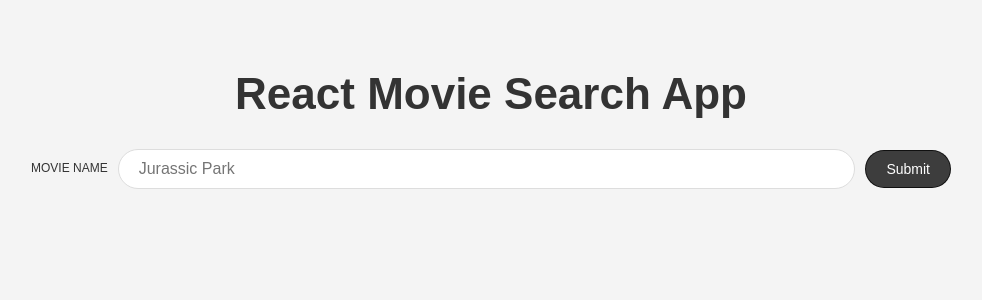
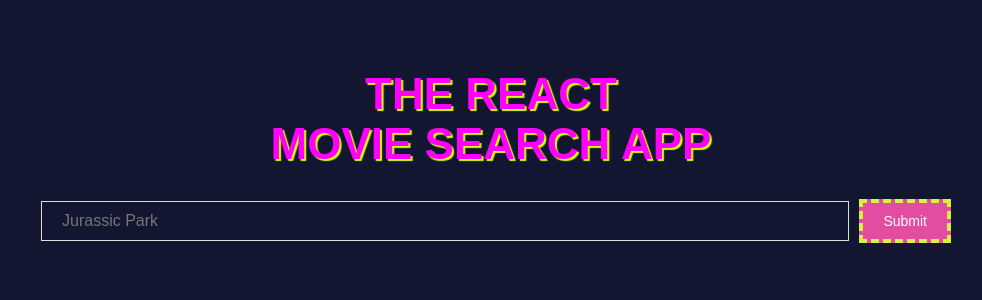
Before and after one commit to bukvamikk/react-movie-app, a React (Create React App) app: page / in a window 1280 px wide. Shown: the top 300 px of the page, without its empty margins (149-1131 px from the left). Built offline with nearby package versions, Linux system fonts and the light colour scheme.

Commit message:
CSS változások

```diff
--- a/src/App.js
+++ b/src/App.js
@@ -5,7 +5,11 @@ import "./styles.css";
 export default function App() {
   return (
     <div className="container">
-      <h1 className="title">React Movie Search App</h1>
+      <h1 className="title">
+        The React
+        <br />
+        Movie Search App
+      </h1>
       <SearchMovies />
     </div>
   );
--- a/src/SearchMovies.js
+++ b/src/SearchMovies.js
@@ -27,9 +27,7 @@ export default function SearchMovies() {
   return (
     <>
       <form className="form" onSubmit={searchMovie}>
-        <label className="label" htmlFor="query">
-          Movie Name
-        </label>
+        <label className="label" htmlFor="query"></label>
         <input
           className="input"
           type="text"
--- a/src/styles.css
+++ b/src/styles.css
@@ -10,8 +10,7 @@ html {
 body {
   margin: 0;
   padding: 0;
-  background-color: rgb(244, 244, 244);
-  color: #333;
+  background-color: #131631;
 }
 
 p {
@@ -31,6 +30,11 @@ small {
 .title {
   font-size: 4.4rem;
   text-align: center;
+  color: #fd00fe;
+  text-shadow: 2px 2px 1px #d8ff00;
+  text-transform: uppercase;
+  font-weight: 900;
+  line-height: 50px;
 }
 
 .form {
@@ -41,26 +45,28 @@ small {
   font-size: 1.2rem;
   margin-bottom: 0.2rem;
   text-transform: uppercase;
+  color: #00b3ff;
 }
 
 .input {
   font-size: 1.6rem;
   padding: 0.5rem 2rem;
   line-height: 2.8rem;
-  border-radius: 20px;
   border: 1px solid #ddd;
   margin-bottom: 1rem;
+  background-color: transparent;
+  outline: none;
+  color: #74fffd;
 }
 
 .button {
-  background-color: rgba(0, 0, 0, 0.75);
+  background-color: #e34ca0;
   color: white;
   padding: 1rem 2rem;
-  border: 1px solid rgba(0, 0, 0, 0.75);
-  border-radius: 20px;
   font-size: 1.4rem;
   cursor: pointer;
-  transition: background-color 250ms;
+  outline: none;
+  border: 4px dashed #d6f141;
 }
 
 .button:hover {
```
